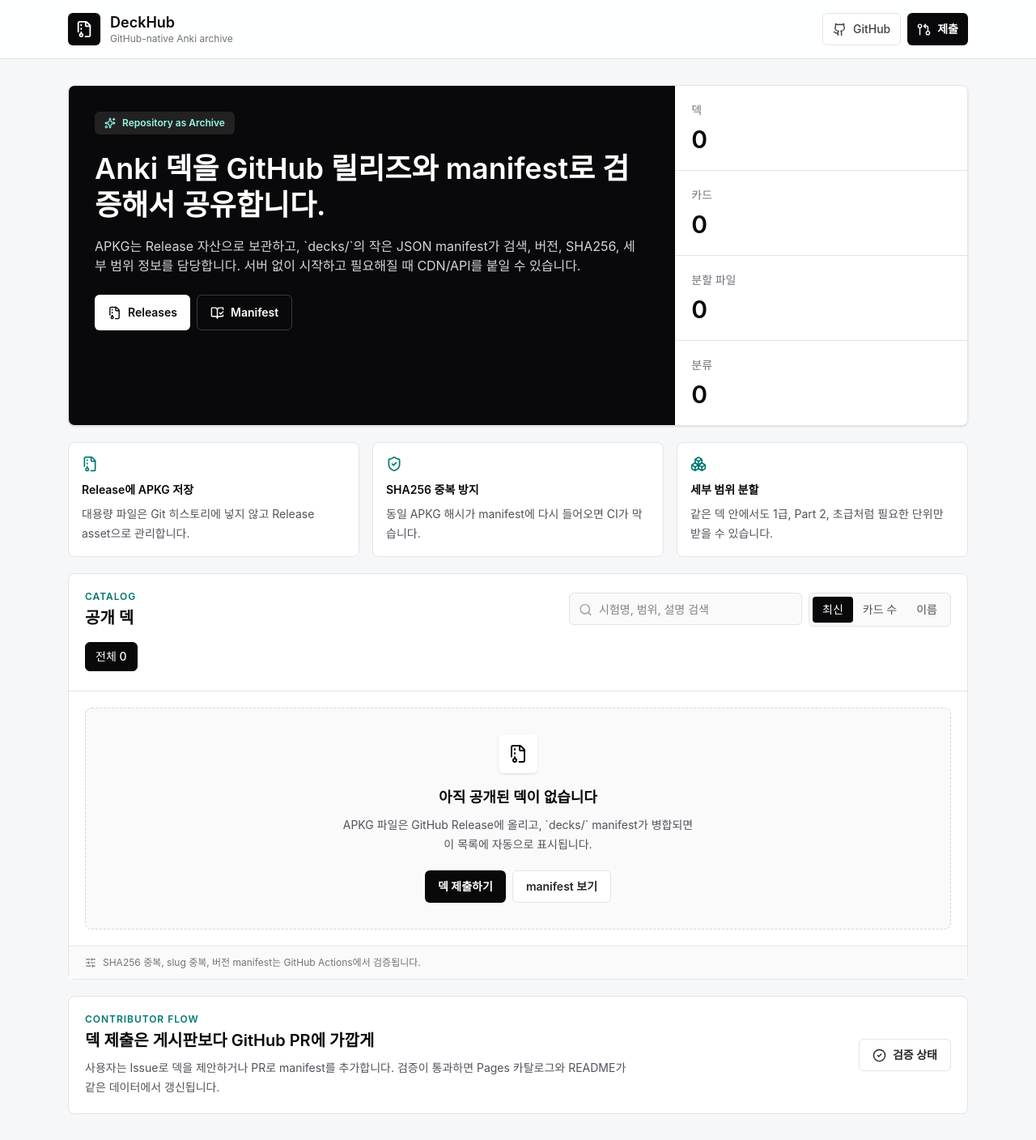
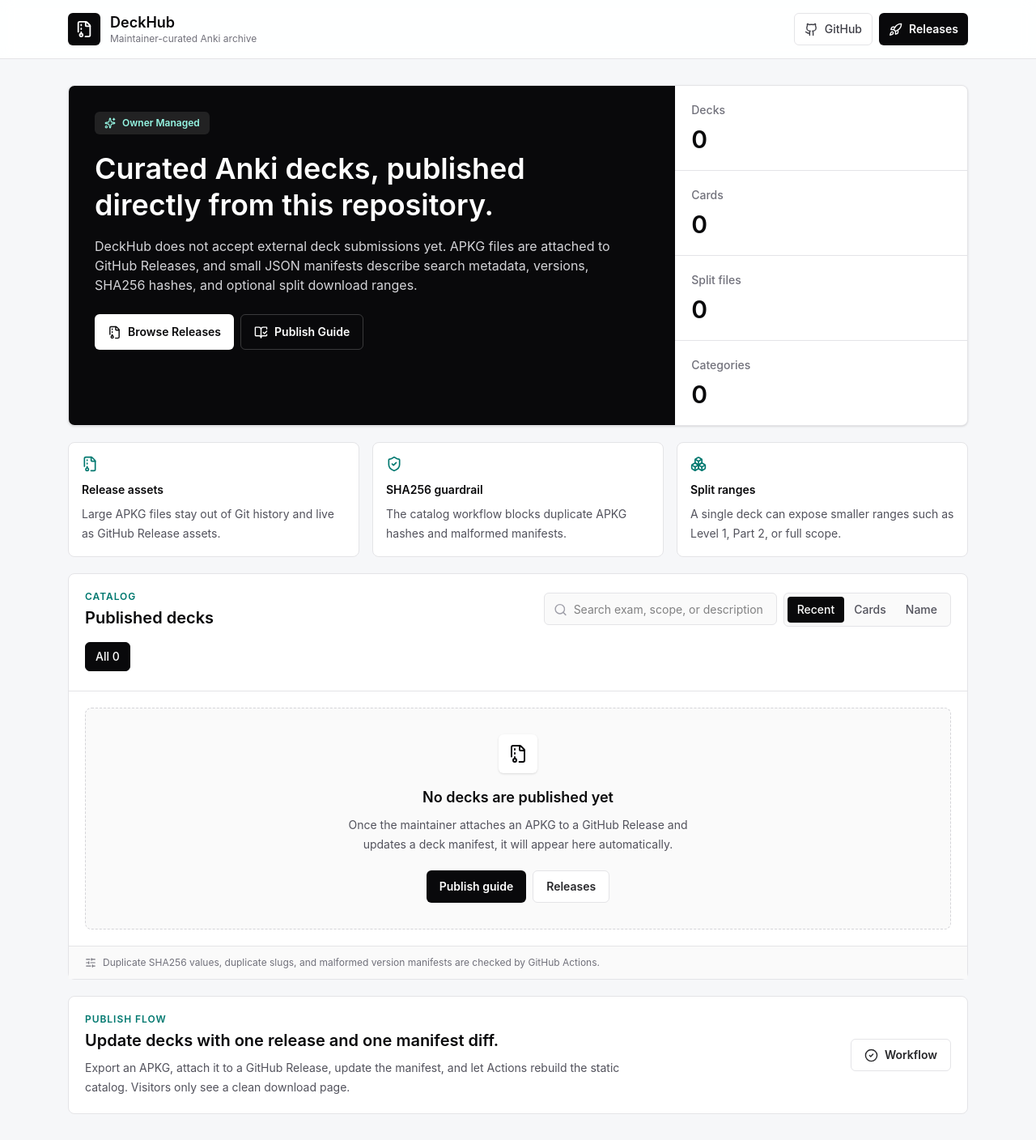
Before and after one commit to Enceladus-X/deckhub, a Next.js app in the folder frontend/: page / in a window 1280 px wide. Shown: the whole page at 81% size. Built offline with nearby package versions, Linux system fonts and the light colour scheme.

Commit message:
Switch DeckHub to maintainer-curated publishing

```diff
--- a/frontend/src/app/page.tsx
+++ b/frontend/src/app/page.tsx
@@ -3,8 +3,8 @@ import {
   Boxes,
   CheckCircle2,
   FileArchive,
-  GitPullRequestArrow,
   Github,
+  Rocket,
   ShieldCheck,
   Sparkles,
 } from "lucide-react";
@@ -25,7 +25,7 @@ export default function Home() {
             </div>
             <div>
               <p className="text-lg font-semibold leading-6">DeckHub</p>
-              <p className="text-xs text-zinc-500">GitHub-native Anki archive</p>
+              <p className="text-xs text-zinc-500">Maintainer-curated Anki archive</p>
             </div>
           </div>
           <nav className="flex items-center gap-2">
@@ -38,10 +38,10 @@ export default function Home() {
             </a>
             <a
               className="inline-flex h-10 items-center justify-center gap-2 rounded-md bg-zinc-950 px-3 text-sm font-semibold text-white transition hover:bg-teal-700"
-              href="https://github.com/Enceladus-X/deckhub/issues/new?template=deck_submission.yml"
+              href="https://github.com/Enceladus-X/deckhub/releases"
             >
-              <GitPullRequestArrow aria-hidden="true" size={17} />
-              제출
+              <Rocket aria-hidden="true" size={17} />
+              Releases
             </a>
           </nav>
         </div>
@@ -53,15 +53,15 @@ export default function Home() {
             <div className="bg-zinc-950 p-6 text-white sm:p-8">
               <div className="inline-flex items-center gap-2 rounded-md bg-white/10 px-3 py-1.5 text-xs font-semibold text-teal-200">
                 <Sparkles aria-hidden="true" size={14} />
-                Repository as Archive
+                Owner Managed
               </div>
               <h1 className="mt-5 max-w-2xl text-3xl font-semibold leading-tight sm:text-4xl">
-                Anki 덱을 GitHub 릴리즈와 manifest로 검증해서 공유합니다.
+                Curated Anki decks, published directly from this repository.
               </h1>
               <p className="mt-4 max-w-2xl text-sm leading-6 text-zinc-300 sm:text-base">
-                APKG는 Release 자산으로 보관하고, `decks/`의 작은 JSON manifest가 검색,
-                버전, SHA256, 세부 범위 정보를 담당합니다. 서버 없이 시작하고 필요해질 때
-                CDN/API를 붙일 수 있습니다.
+                DeckHub does not accept external deck submissions yet. APKG files are
+                attached to GitHub Releases, and small JSON manifests describe search metadata,
+                versions, SHA256 hashes, and optional split download ranges.
               </p>
               <div className="mt-6 flex flex-col gap-2 sm:flex-row">
                 <a
@@ -69,24 +69,24 @@ export default function Home() {
                   href="https://github.com/Enceladus-X/deckhub/releases"
                 >
                   <FileArchive aria-hidden="true" size={17} />
-                  Releases
+                  Browse Releases
                 </a>
                 <a
                   className="inline-flex h-11 items-center justify-center gap-2 rounded-md border border-white/20 px-4 text-sm font-semibold text-white transition hover:bg-white/10"
-                  href="https://github.com/Enceladus-X/deckhub/tree/main/decks"
+                  href="https://github.com/Enceladus-X/deckhub/blob/main/docs/publish-deck.md"
                 >
                   <BookOpenCheck aria-hidden="true" size={17} />
-                  Manifest
+                  Publish Guide
                 </a>
               </div>
             </div>
 
             <div className="grid grid-cols-2 gap-px bg-zinc-200 lg:grid-cols-1">
               {[
-                ["덱", formatCount(summary.decks)],
-                ["카드", formatCount(summary.cards)],
-                ["분할 파일", formatCount(summary.segments)],
-                ["분류", formatCount(summary.categories.length)],
+                ["Decks", formatCount(summary.decks)],
+                ["Cards", formatCount(summary.cards)],
+                ["Split files", formatCount(summary.segments)],
+                ["Categories", formatCount(summary.categories.length)],
               ].map(([label, value]) => (
                 <div className="bg-white p-5" key={label}>
                   <p className="text-sm font-medium text-zinc-500">{label}</p>
@@ -101,18 +101,18 @@ export default function Home() {
           {[
             {
               icon: FileArchive,
-              title: "Release에 APKG 저장",
-              body: "대용량 파일은 Git 히스토리에 넣지 않고 Release asset으로 관리합니다.",
+              title: "Release assets",
+              body: "Large APKG files stay out of Git history and live as GitHub Release assets.",
             },
             {
               icon: ShieldCheck,
-              title: "SHA256 중복 방지",
-              body: "동일 APKG 해시가 manifest에 다시 들어오면 CI가 막습니다.",
+              title: "SHA256 guardrail",
+              body: "The catalog workflow blocks duplicate APKG hashes and malformed manifests.",
             },
             {
               icon: Boxes,
-              title: "세부 범위 분할",
-              body: "같은 덱 안에서도 1급, Part 2, 초급처럼 필요한 단위만 받을 수 있습니다.",
+              title: "Split ranges",
+              body: "A single deck can expose smaller ranges such as Level 1, Part 2, or full scope.",
             },
           ].map((item) => (
             <article className="rounded-lg border border-zinc-200 bg-white p-4" key={item.title}>
@@ -131,14 +131,14 @@ export default function Home() {
           <div className="flex flex-col gap-4 md:flex-row md:items-center md:justify-between">
             <div>
               <p className="text-xs font-semibold uppercase tracking-[0.08em] text-teal-700">
-                Contributor Flow
+                Publish Flow
               </p>
               <h2 className="mt-1 text-xl font-semibold text-zinc-950">
-                덱 제출은 게시판보다 GitHub PR에 가깝게
+                Update decks with one release and one manifest diff.
               </h2>
               <p className="mt-2 max-w-2xl text-sm leading-6 text-zinc-600">
-                사용자는 Issue로 덱을 제안하거나 PR로 manifest를 추가합니다. 검증이 통과하면
-                Pages 카탈로그와 README가 같은 데이터에서 갱신됩니다.
+                Export an APKG, attach it to a GitHub Release, update the manifest, and let
+                Actions rebuild the static catalog. Visitors only see a clean download page.
               </p>
             </div>
             <a
@@ -146,7 +146,7 @@ export default function Home() {
               href="https://github.com/Enceladus-X/deckhub/actions/workflows/catalog.yml"
             >
               <CheckCircle2 aria-hidden="true" size={17} />
-              검증 상태
+              Workflow
             </a>
           </div>
         </section>
--- a/frontend/src/components/catalog-browser.tsx
+++ b/frontend/src/components/catalog-browser.tsx
@@ -17,9 +17,9 @@ type CatalogBrowserProps = {
 };
 
 const sortOptions = [
-  { id: "recent", label: "최신" },
-  { id: "cards", label: "카드 수" },
-  { id: "title", label: "이름" },
+  { id: "recent", label: "Recent" },
+  { id: "cards", label: "Cards" },
+  { id: "title", label: "Name" },
 ] as const;
 
 type SortOption = (typeof sortOptions)[number]["id"];
@@ -76,7 +76,7 @@ export function CatalogBrowser({ decks, categories }: CatalogBrowserProps) {
             <p className="text-xs font-semibold uppercase tracking-[0.08em] text-teal-700">
               Catalog
             </p>
-            <h2 className="mt-1 text-xl font-semibold text-zinc-950">공개 덱</h2>
+            <h2 className="mt-1 text-xl font-semibold text-zinc-950">Published decks</h2>
           </div>
           <div className="flex flex-col gap-2 sm:flex-row">
             <label className="relative">
@@ -88,7 +88,7 @@ export function CatalogBrowser({ decks, categories }: CatalogBrowserProps) {
               <input
                 className="h-10 w-full rounded-md border border-zinc-200 bg-zinc-50 pl-9 pr-3 text-sm outline-none transition focus:border-teal-600 focus:bg-white sm:w-72"
                 onChange={(event) => setQuery(event.target.value)}
-                placeholder="시험명, 범위, 설명 검색"
+                placeholder="Search exam, scope, or description"
                 value={query}
               />
             </label>
@@ -121,7 +121,7 @@ export function CatalogBrowser({ decks, categories }: CatalogBrowserProps) {
             onClick={() => setCategory("all")}
             type="button"
           >
-            전체 {decks.length}
+            All {decks.length}
           </button>
           {categories.map((item) => (
             <button
@@ -146,24 +146,24 @@ export function CatalogBrowser({ decks, categories }: CatalogBrowserProps) {
             <FileArchive aria-hidden="true" size={24} />
           </div>
           <h3 className="mt-4 text-lg font-semibold text-zinc-950">
-            아직 공개된 덱이 없습니다
+            No decks are published yet
           </h3>
           <p className="mx-auto mt-2 max-w-md text-sm leading-6 text-zinc-600">
-            APKG 파일은 GitHub Release에 올리고, `decks/` manifest가 병합되면 이 목록에
-            자동으로 표시됩니다.
+            Once the maintainer attaches an APKG to a GitHub Release and updates a
+            deck manifest, it will appear here automatically.
           </p>
           <div className="mt-5 flex flex-col justify-center gap-2 sm:flex-row">
             <a
               className="inline-flex h-10 items-center justify-center rounded-md bg-zinc-950 px-4 text-sm font-semibold text-white transition hover:bg-teal-700"
-              href="https://github.com/Enceladus-X/deckhub/issues/new?template=deck_submission.yml"
+              href="https://github.com/Enceladus-X/deckhub/blob/main/docs/publish-deck.md"
             >
-              덱 제출하기
+              Publish guide
             </a>
             <a
               className="inline-flex h-10 items-center justify-center rounded-md border border-zinc-200 bg-white px-4 text-sm font-semibold text-zinc-800 transition hover:bg-zinc-100"
-              href="https://github.com/Enceladus-X/deckhub/tree/main/decks"
+              href="https://github.com/Enceladus-X/deckhub/releases"
             >
-              manifest 보기
+              Releases
             </a>
           </div>
         </div>
@@ -197,8 +197,8 @@ export function CatalogBrowser({ decks, categories }: CatalogBrowserProps) {
                       <span>{releaseLabel(latestVersion)}</span>
                       {latestVersion ? (
                         <>
-                          <span>카드 {formatCount(latestVersion.stats.cards)}</span>
-                          <span>세그먼트 {formatCount(latestVersion.segments.length)}</span>
+                          <span>Cards {formatCount(latestVersion.stats.cards)}</span>
+                          <span>Segments {formatCount(latestVersion.segments.length)}</span>
                           <span>{formatBytes(latestVersion.apkg.sizeBytes)}</span>
                         </>
                       ) : null}
@@ -210,7 +210,7 @@ export function CatalogBrowser({ decks, categories }: CatalogBrowserProps) {
                       href={latestVersion.apkg.downloadUrl}
                     >
                       <Download aria-hidden="true" size={17} />
-                      다운로드
+                      Download
                     </a>
                   ) : null}
                 </div>
@@ -222,7 +222,8 @@ export function CatalogBrowser({ decks, categories }: CatalogBrowserProps) {
 
       <div className="flex items-center gap-2 border-t border-zinc-200 bg-zinc-50 px-4 py-3 text-xs text-zinc-500 sm:px-5">
         <SlidersHorizontal aria-hidden="true" size={14} />
-        SHA256 중복, slug 중복, 버전 manifest는 GitHub Actions에서 검증됩니다.
+        Duplicate SHA256 values, duplicate slugs, and malformed version manifests are
+        checked by GitHub Actions.
       </div>
     </section>
   );
```
Also changed, not shown: 4 other files (tests, documents, lock files or other folders).
